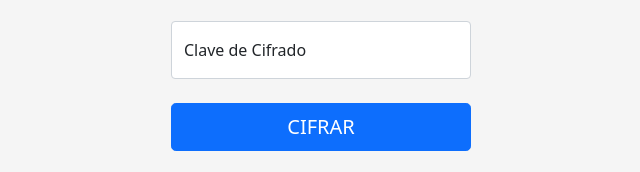
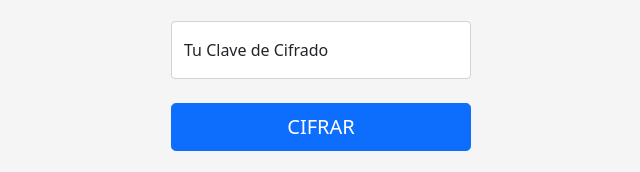
Before and after one commit to lestherxm/CripText, a plain HTML site: page encode/index.html in a window 1280 px wide. Shown: the part 361-533 px from the top of the page, 319-959 px from the left. Drawn offline with nearby package versions, Linux system fonts and the light colour scheme.

Commit message:
a little change for test git and github connection

```diff
--- a/encode/index.html
+++ b/encode/index.html
@@ -43,7 +43,7 @@
           <!-- En este apartado el usuario digita la clave de cifrado -->
           <div class="form-floating">
             <input type="text" class="form-control" id="passEncode" placeholder="Clave de Cifrado">
-            <label for="floatingInput">Clave de Cifrado</label>
+            <label for="floatingInput">Tu Clave de Cifrado</label>
           </div>
 
           <!-- * DIV ESPACIO * -->
```
